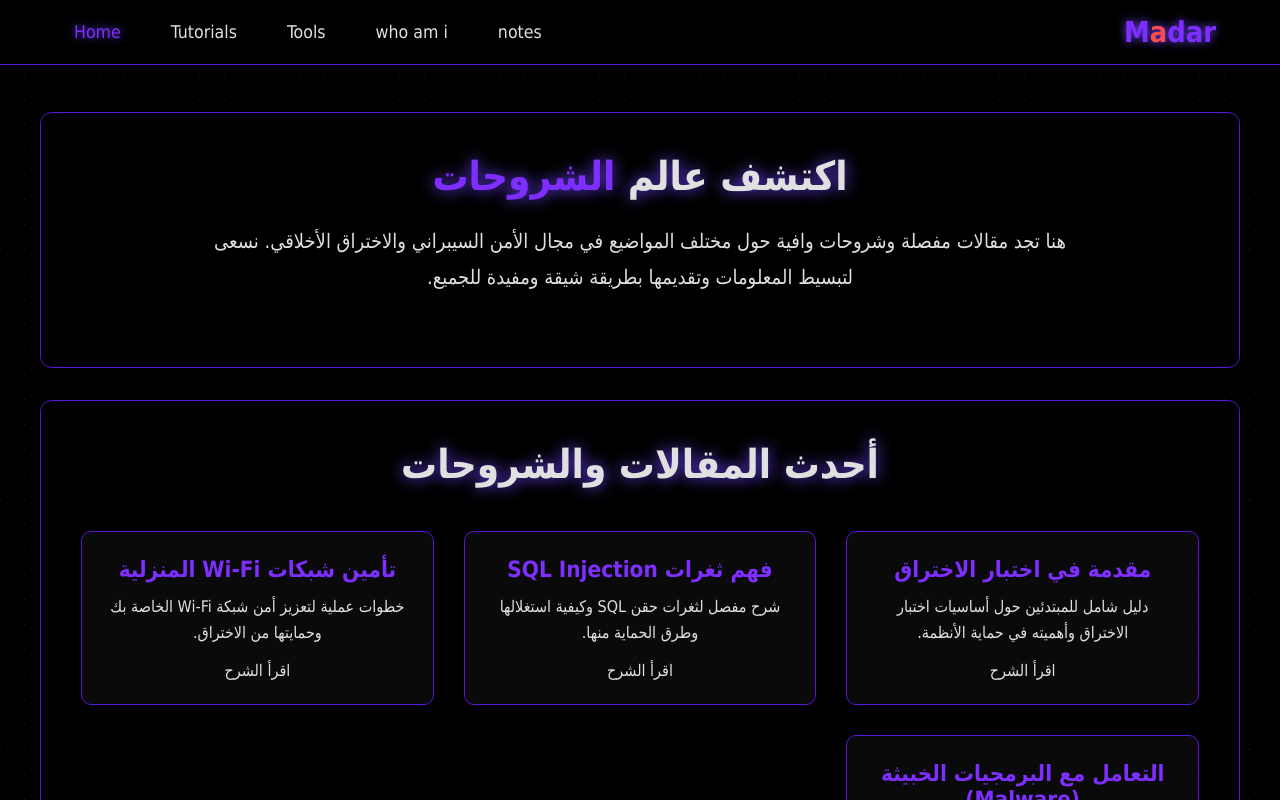
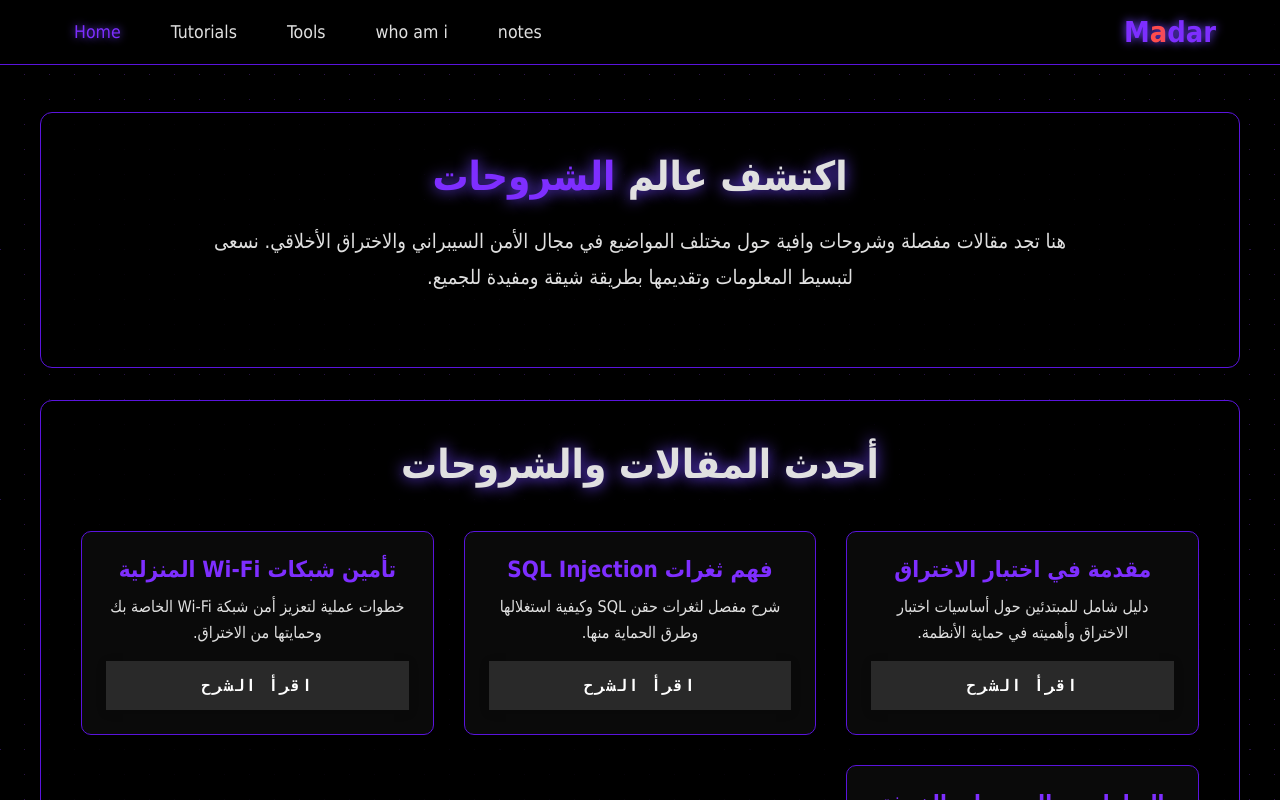
Before and after one commit to sb3lr/sb3lr.github.io, a React (Vite) app: page /tutorials in a window 1280 px wide. Shown: the top 800 px of the page. Built offline with nearby package versions, Linux system fonts and the light colour scheme.

Commit message:
edit the butten

```diff
--- a/src/index.css
+++ b/src/index.css
@@ -685,3 +685,164 @@ main {
         font-size: 1.2rem;
     }
 }
+
+
+/* From Uiverse.io by Galahhad - UI Button Styles */
+.ui-btn {
+  --btn-default-bg: rgb(41, 41, 41);
+  --btn-padding: 15px 20px;
+  --btn-hover-bg: rgb(51, 51, 51);
+  --btn-transition: .3s;
+  --btn-letter-spacing: .1rem;
+  --btn-animation-duration: 1.2s;
+  --btn-shadow-color: rgba(0, 0, 0, 0.137);
+  --btn-shadow: 0 2px 10px 0 var(--btn-shadow-color);
+  --hover-btn-color: #FAC921;
+  --default-btn-color: #fff;
+  --font-size: 16px;
+  /* 👆 this field should not be empty */
+  --font-weight: 600;
+  --font-family: Menlo,Roboto Mono,monospace;
+  /* 👆 this field should not be empty */
+}
+
+/* button settings 👆 */
+
+.ui-btn {
+  box-sizing: border-box;
+  padding: var(--btn-padding);
+  display: flex;
+  align-items: center;
+  justify-content: center;
+  color: var(--default-btn-color);
+  font: var(--font-weight) var(--font-size) var(--font-family);
+  background: var(--btn-default-bg);
+  border: none;
+  cursor: pointer;
+  transition: var(--btn-transition);
+  overflow: hidden;
+  box-shadow: var(--btn-shadow);
+  text-decoration: none; /* مهم للروابط */
+}
+
+.ui-btn span {
+  letter-spacing: var(--btn-letter-spacing);
+  transition: var(--btn-transition);
+  box-sizing: border-box;
+  position: relative;
+  background: inherit;
+}
+
+.ui-btn span::before {
+  box-sizing: border-box;
+  position: absolute;
+  content: "";
+  background: inherit;
+}
+
+.ui-btn:hover, .ui-btn:focus {
+  background: var(--btn-hover-bg);
+}
+
+.ui-btn:hover span, .ui-btn:focus span {
+  color: var(--hover-btn-color);
+}
+
+.ui-btn:hover span::before, .ui-btn:focus span::before {
+  animation: chitchat linear both var(--btn-animation-duration);
+}
+
+@keyframes chitchat {
+  0% {
+    content: "#";
+  }
+
+  5% {
+    content: ".";
+  }
+
+  10% {
+    content: "^{";
+  }
+
+  15% {
+    content: "-!";
+  }
+
+  20% {
+    content: "#$_";
+  }
+
+  25% {
+    content: "№:0";
+  }
+
+  30% {
+    content: "#{+.";
+  }
+
+  35% {
+    content: "@}-?";
+  }
+
+  40% {
+    content: "?{4@%";
+  }
+
+  45% {
+    content: "=.,^!";
+  }
+
+  50% {
+    content: "?2@%";
+  }
+
+  55% {
+    content: "\;1}]";
+  }
+
+  60% {
+    content: "?{%:%";
+    right: 0;
+  }
+
+  65% {
+    content: "|{f[4";
+    right: 0;
+  }
+
+  70% {
+    content: "{4%0%";
+    right: 0;
+  }
+
+  75% {
+    content: "'1_0<";
+    right: 0;
+  }
+
+  80% {
+    content: "{0%";
+    right: 0;
+  }
+
+  85% {
+    content: "]>'";
+    right: 0;
+  }
+
+  90% {
+    content: "4";
+    right: 0;
+  }
+
+  95% {
+    content: "2";
+    right: 0;
+  }
+
+  100% {
+    content: "";
+    right: 0;
+  }
+}
--- a/src/pages/TutorialsPage.jsx
+++ b/src/pages/TutorialsPage.jsx
@@ -21,8 +21,9 @@ function TutorialsPage() {
             <p className="card-content">
               دليل شامل للمبتدئين حول أساسيات اختبار الاختراق وأهميته في حماية الأنظمة.
             </p>
-            <Link to="/tutorials/intro-pentesting" className="card-link">
-              اقرأ الشرح
+            {/* تم التعديل هنا */}
+            <Link to="/tutorials/intro-pentesting" className="ui-btn">
+              <span>اقرأ الشرح</span>
             </Link>
           </div>
 
@@ -31,8 +32,9 @@ function TutorialsPage() {
             <p className="card-content">
               شرح مفصل لثغرات حقن SQL وكيفية استغلالها وطرق الحماية منها.
             </p>
-            <Link to="/tutorials/sql-injection" className="card-link">
-              اقرأ الشرح
+            {/* تم التعديل هنا */}
+            <Link to="/tutorials/sql-injection" className="ui-btn">
+              <span>اقرأ الشرح</span>
             </Link>
           </div>
 
@@ -41,8 +43,9 @@ function TutorialsPage() {
             <p className="card-content">
               خطوات عملية لتعزيز أمن شبكة Wi-Fi الخاصة بك وحمايتها من الاختراق.
             </p>
-            <Link to="/tutorials/wifi-security" className="card-link">
-              اقرأ الشرح
+            {/* تم التعديل هنا */}
+            <Link to="/tutorials/wifi-security" className="ui-btn">
+              <span>اقرأ الشرح</span>
             </Link>
           </div>
 
@@ -51,8 +54,9 @@ function TutorialsPage() {
             <p className="card-content">
               كيفية اكتشاف وإزالة أنواع مختلفة من البرمجيات الخبيثة وحماية جهازك.
             </p>
-            <Link to="/tutorials/malware-handling" className="card-link">
-              اقرأ الشرح
+            {/* تم التعديل هنا */}
+            <Link to="/tutorials/malware-handling" className="ui-btn">
+              <span>اقرأ الشرح</span>
             </Link>
           </div>
         </div>
```
